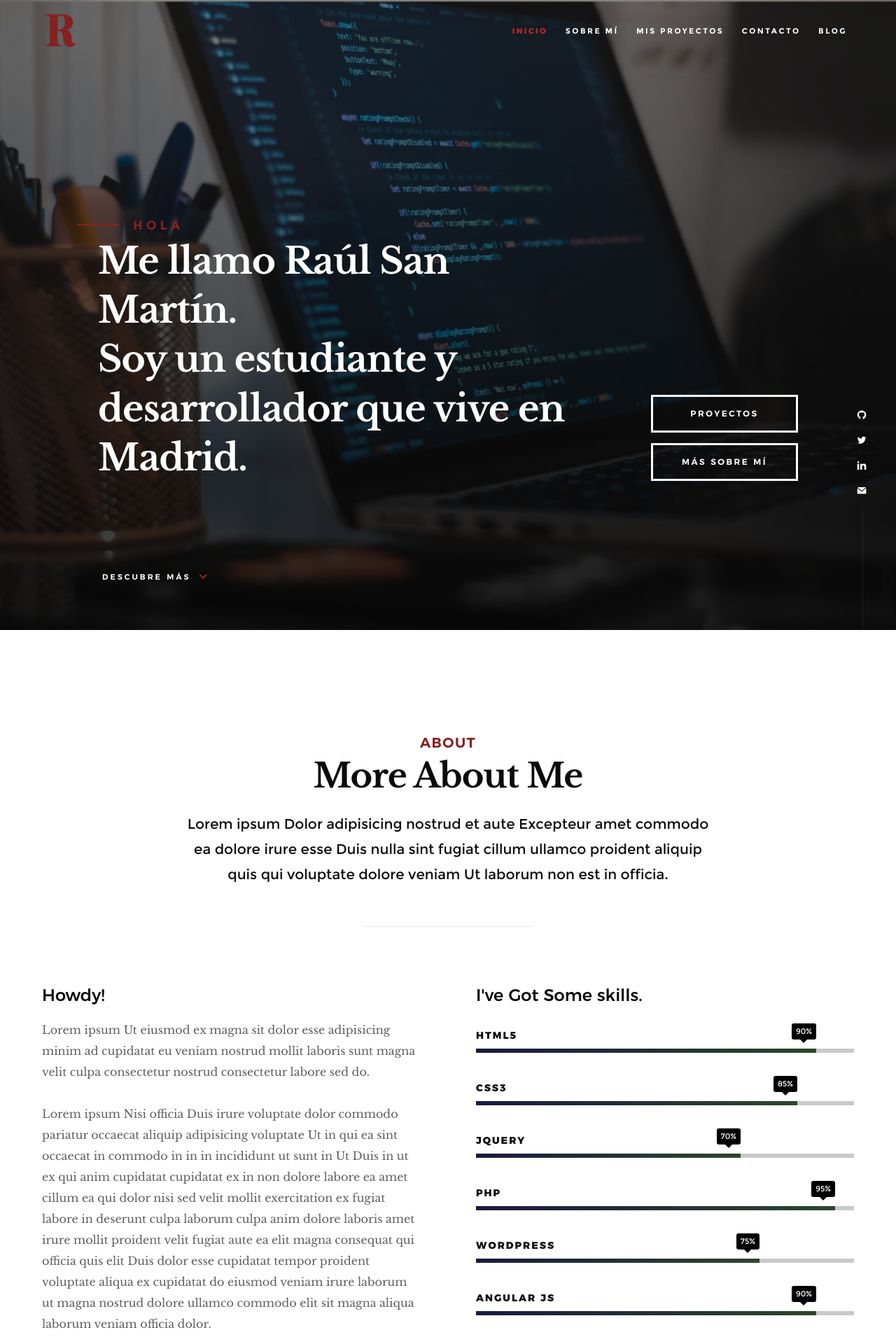
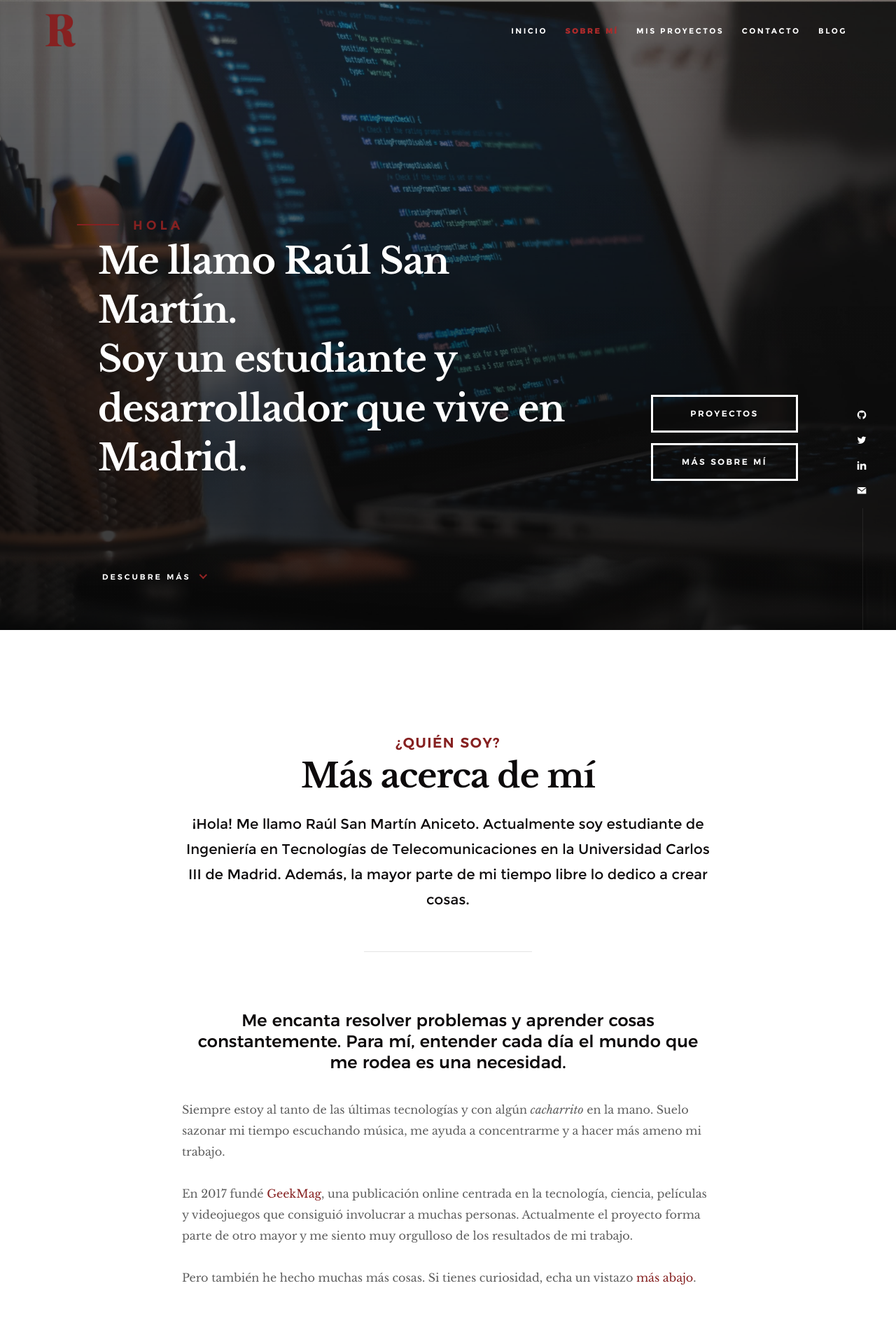
Before and after one commit to MrAnnix/Hola-theme-Jekyll, a Jekyll site: the page built from index.html, in a window 1280 px wide. Shown: the top 1920 px of the page at 70% size. Built offline with Jekyll 4.4.1, drawn with Linux system fonts in a browser that asks for light colours.

Commit message:
Added about

```diff
--- a/css/main.css
+++ b/css/main.css
@@ -2193,6 +2193,37 @@ html.no-csstransitions .home-content__main {
 }
 
 
+/* ===================================================================
+ * # basic - (_site-layout.scss)
+ *
+ * ------------------------------------------------------------------- */
+
+ .s-basic {
+     padding-top: 15rem;
+     padding-bottom: 1rem;
+     background-color: #fff;
+     position: relative
+ }
+
+ .basic-content {
+     margin-bottom: 3rem
+ }
+
+ .basic-content .left {
+     padding-right: 40px
+ }
+
+ .basic-content .right {
+     padding-left: 40px
+ }
+
+ .one-column {
+     display: flex;
+     justify-content: center;
+     flex-direction: column;
+     align-items: center
+ }
+
 
 /* ===================================================================
  * # about - (_site-layout.scss)
--- a/index.html
+++ b/index.html
@@ -55,6 +55,26 @@ layout: default
 
     <!-- about
     ================================================== -->
+    <section id="about" class="s-basic  target-section">
+    <div class="row narrow section-intro has-bottom-sep">
+        <div class="col-full text-center">
+            <h3>¿Quién soy?</h3>
+            <h1>Más acerca de mí</h1>
+            <p class="lead">¡Hola! Me llamo Raúl San Martín Aniceto. Actualmente soy estudiante de Ingeniería en Tecnologías de Telecomunicaciones en la Universidad Carlos III de Madrid. Además, la mayor parte de mi tiempo libre lo dedico a crear cosas.</p>
+        </div>
+    </div>
+    <div class="row basic-content one-column">
+        <div class="col-eight tab-full">
+            <h3 style="text-align: center;">Me encanta resolver problemas y aprender cosas constantemente. Para mí, entender cada día el mundo que me rodea es una necesidad.</h3>
+            <p class="lead">
+                <p>Siempre estoy al tanto de las últimas tecnologías y con algún <em>cacharrito</em> en la mano. Suelo sazonar mi tiempo escuchando música, me ayuda a concentrarme y a hacer más ameno mi trabajo.</p>
+                <p>En 2017 fundé <a href="https://www.geekmag.es" title="GeekMag">GeekMag</a>, una publicación online centrada en la tecnología, ciencia, películas y videojuegos que consiguió involucrar a muchas personas. Actualmente el proyecto forma parte de otro mayor y me siento muy orgulloso de los resultados de mi trabajo.</p>
+                <p>Pero también he hecho muchas más cosas. Si tienes curiosidad, echa un vistazo <a href="#works" title="Mis trabajos">más abajo</a>.</p>
+            </p>
+        </div>
+    </div>
+    </section>
+
     <section id="about" class="s-about target-section">
 
         <div class="row narrow section-intro has-bottom-sep">
```
